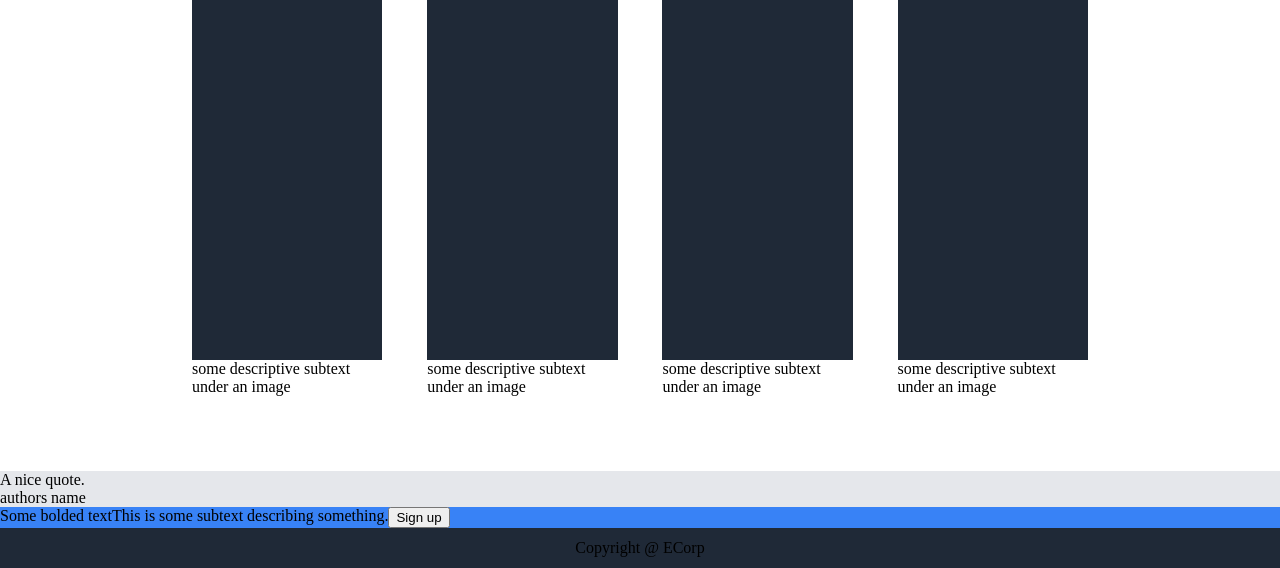
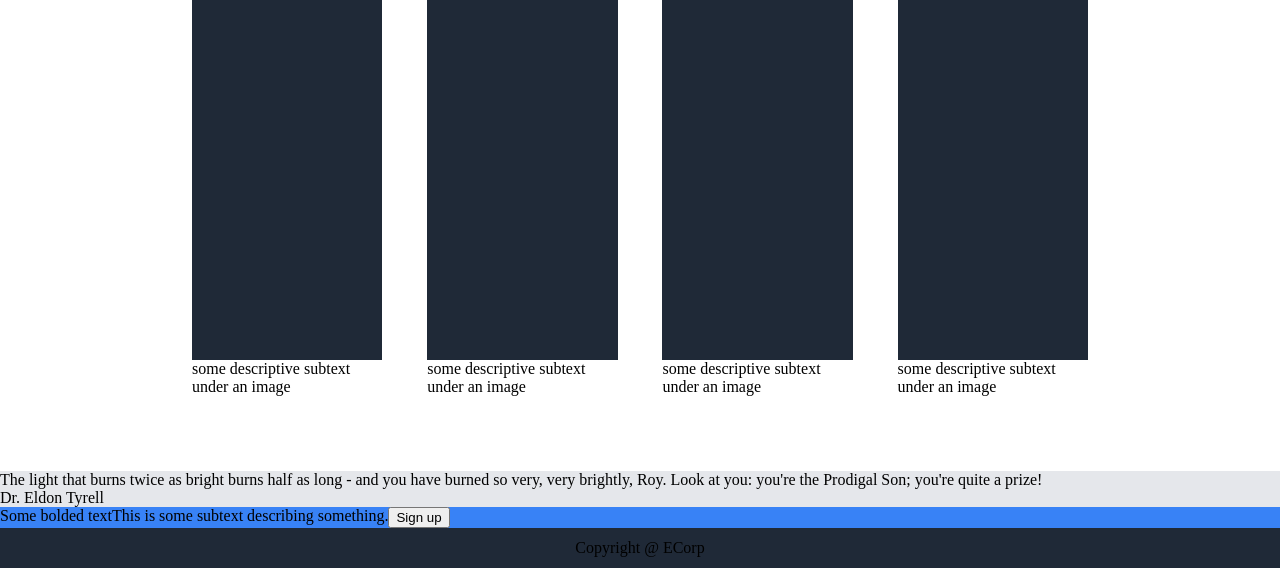
Before and after one commit to tomaha15/landing-page, a plain HTML site: page index.html in a window 1280 px wide. Shown: the part 590-1158 px from the top of the page. Drawn offline with Linux system fonts and the light colour scheme.

Commit message:
Add section3 content

```diff
--- a/index.html
+++ b/index.html
@@ -33,7 +33,7 @@
         </div>
 
         <div class="section2">
-            <div>Some random information.</div>
+            <div class="info">Some random information.</div>
             <div class="section22">
                 <div class="container">
                     <div class="border"><img src="" alt="image placeholder"></div>
@@ -55,8 +55,8 @@
             </div>
         </div>
         <div class="section3">
-            <div class="quote">A nice quote.</div>
-            <div class="author">authors name</div>
+            <div class="quote">The light that burns twice as bright burns half as long - and you have burned so very, very brightly, Roy. Look at you: you're the Prodigal Son; you're quite a prize!</div>
+            <div class="author">Dr. Eldon Tyrell</div>
 
         </div>
         <div class="section4">
```
